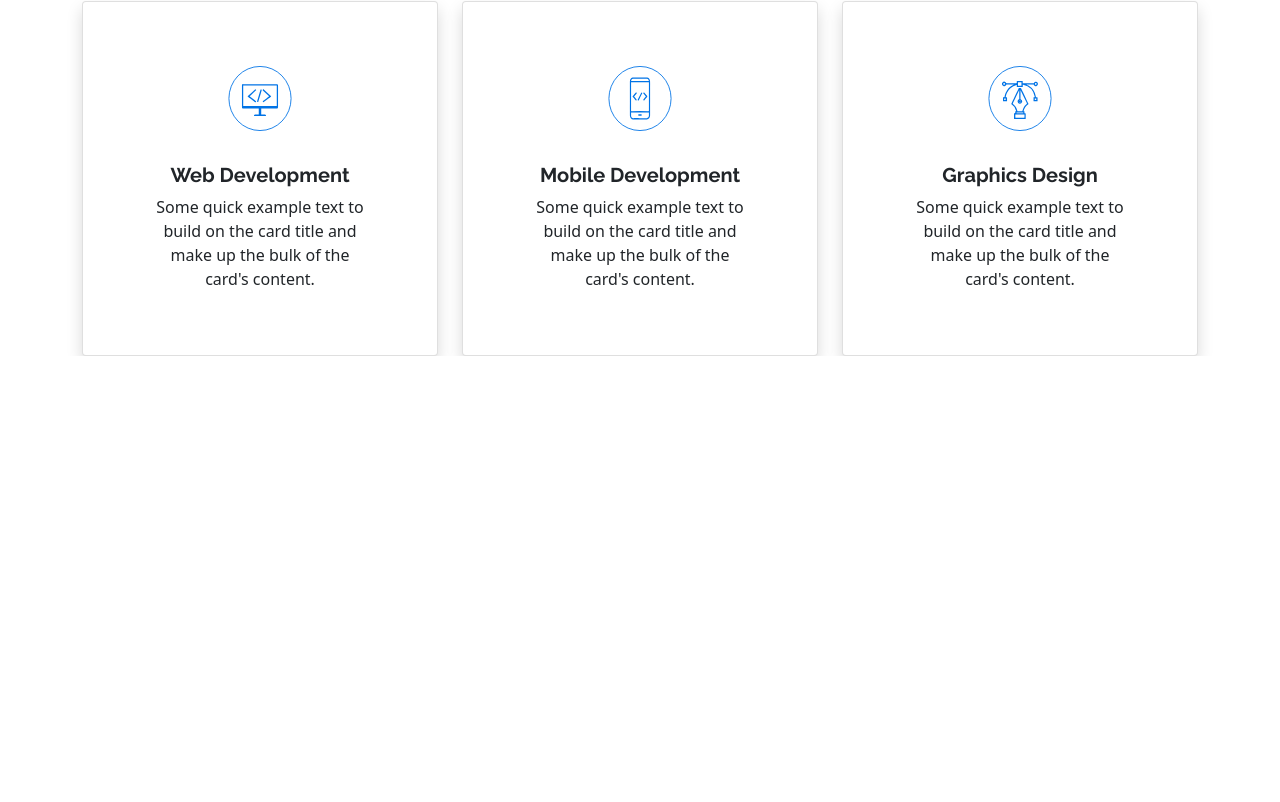
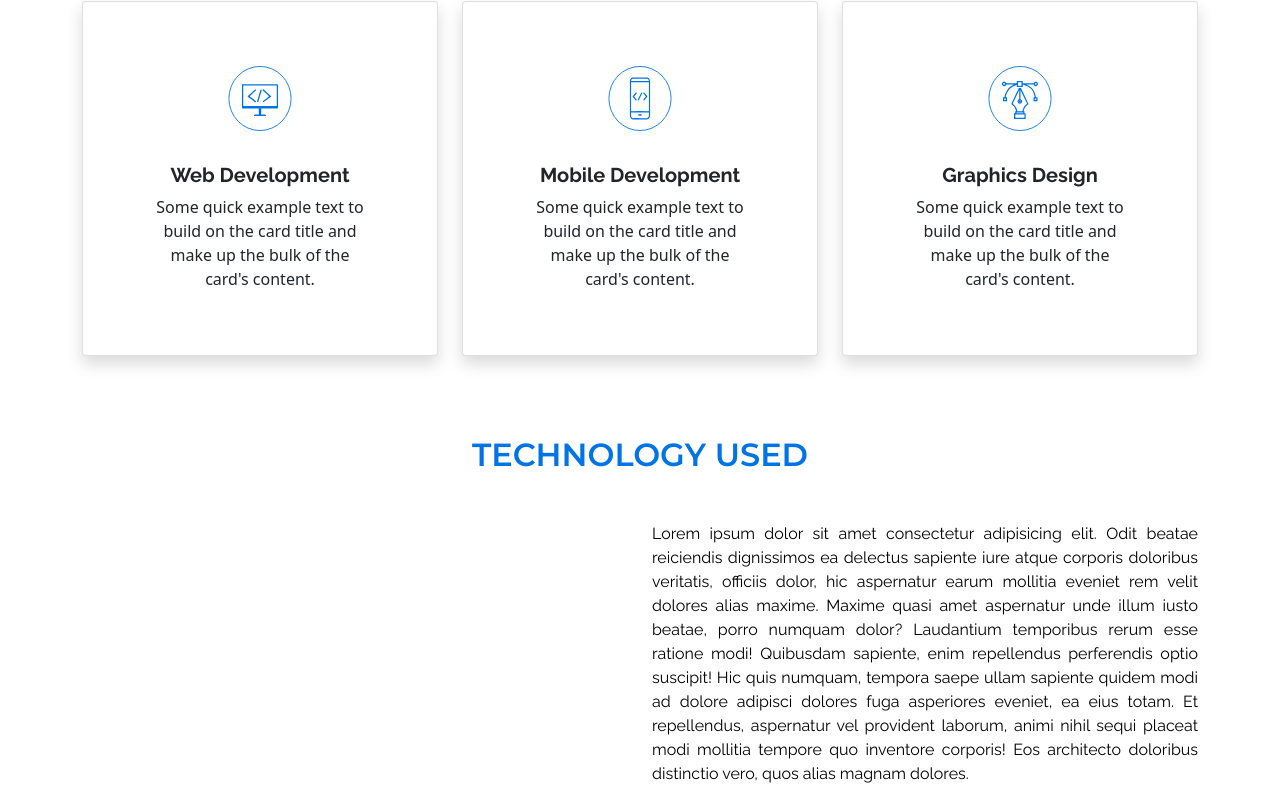
Before and after one commit to rayhan1650/personal-website-practice-react, a React (Create React App) app: page / in a window 1280 px wide. Shown: the part 665-1467 px from the top of the page. Before the commit the page ends 1021 px from the top, so only its background shows below. Built offline with nearby package versions, Linux system fonts and the light colour scheme.

Commit message:
analysis component created and paragraph added

```diff
--- a/src/App.js
+++ b/src/App.js
@@ -1,4 +1,5 @@
 import "./App.css";
+import Analysis from "./components/Analysis/Analysis";
 import Services from "./components/Services/Services";
 import TopBanner from "./components/TopBanner/TopBanner";
 import TopNavigation from "./components/TopNavigation/TopNavigation";
@@ -9,6 +10,7 @@ function App() {
       <TopNavigation />
       <TopBanner />
       <Services />
+      <Analysis />
     </div>
   );
 }
--- a/src/asset/css/custom.css
+++ b/src/asset/css/custom.css
@@ -99,3 +99,11 @@
   font-weight: 400;
   color: black !important;
 }
+
+.analysisText {
+  text-align: justify;
+  font-weight: 400;
+  color: black;
+  font-family: "Raleway", sans-serif;
+  font-size: 1rem;
+}
--- /dev/null
+++ b/src/components/Analysis/Analysis.js
@@ -0,0 +1,35 @@
+import React from "react";
+import { Col, Container, Row } from "react-bootstrap";
+
+const Analysis = () => {
+  return (
+    <>
+      <Container>
+        <h1 className="text-center text-uppercase serviceMainTitle">
+          Technology Used
+        </h1>
+        <Row>
+          <Col lg={6} md={12} sm={6}></Col>
+          <Col lg={6} md={12} sm={6}>
+            <p className="analysisText">
+              Lorem ipsum dolor sit amet consectetur adipisicing elit. Odit
+              beatae reiciendis dignissimos ea delectus sapiente iure atque
+              corporis doloribus veritatis, officiis dolor, hic aspernatur earum
+              mollitia eveniet rem velit dolores alias maxime. Maxime quasi amet
+              aspernatur unde illum iusto beatae, porro numquam dolor?
+              Laudantium temporibus rerum esse ratione modi! Quibusdam sapiente,
+              enim repellendus perferendis optio suscipit! Hic quis numquam,
+              tempora saepe ullam sapiente quidem modi ad dolore adipisci
+              dolores fuga asperiores eveniet, ea eius totam. Et repellendus,
+              aspernatur vel provident laborum, animi nihil sequi placeat modi
+              mollitia tempore quo inventore corporis! Eos architecto doloribus
+              distinctio vero, quos alias magnam dolores.
+            </p>
+          </Col>
+        </Row>
+      </Container>
+    </>
+  );
+};
+
+export default Analysis;
--- a/src/components/TopBanner/TopBanner.js
+++ b/src/components/TopBanner/TopBanner.js
@@ -1,6 +1,5 @@
 import React, { Fragment } from "react";
 import { Container, Row, Col, Button } from "react-bootstrap";
-import "../../asset/css/custom.css";
 
 const TopBanner = () => {
   return (
--- a/src/components/TopNavigation/TopNavigation.js
+++ b/src/components/TopNavigation/TopNavigation.js
@@ -1,5 +1,6 @@
 import React, { useState } from "react";
 import { Container, Nav, Navbar } from "react-bootstrap";
+import "../../asset/css/custom.css";
 
 const TopNavigation = () => {
   const [navBackground, setNavBackground] = useState("navBackground");
```
